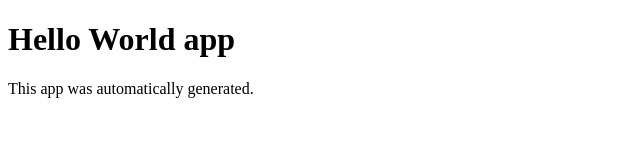
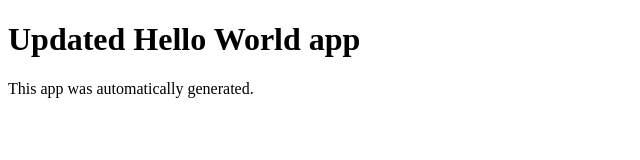
Before and after one commit to nivya691234/test-task-20251003163500, a plain HTML site: page index.html in a window 1280 px wide. Shown: the whole page, without its empty margins (0-640 px from the left). Drawn offline with Linux system fonts and the light colour scheme.

Commit message:
Round 2 update

```diff
--- a/index.html
+++ b/index.html
@@ -5,7 +5,7 @@
         <title>Auto App</title>
     </head>
     <body>
-        <h1>Hello World app</h1>
+        <h1>Updated Hello World app</h1>
         <p>This app was automatically generated.</p>
     </body>
     </html>
```
Also changed, not shown: 1 other file.
